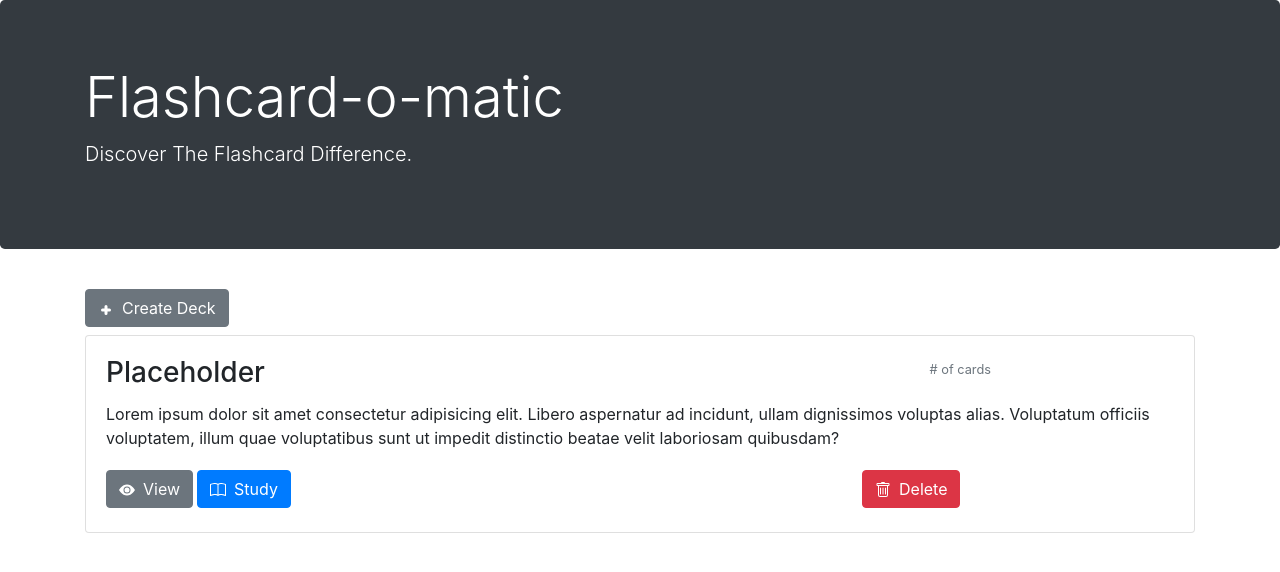
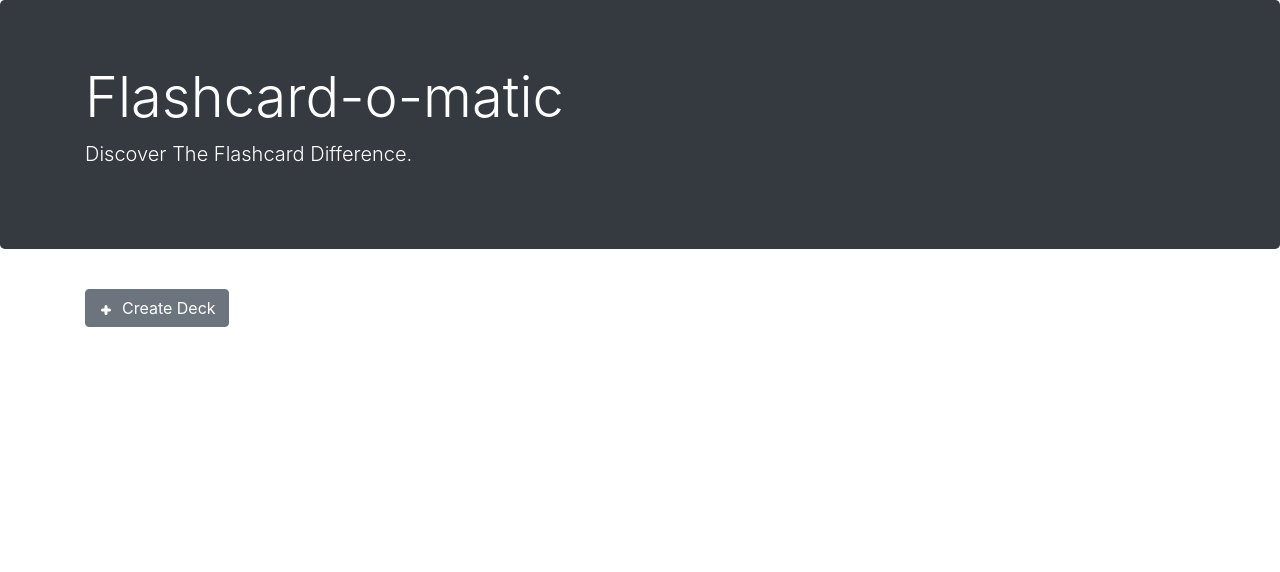
Before and after one commit to AustralianSpy/flashcard-project, a React (Create React App) app: page / in a window 1280 px wide. Shown: the top 572 px of the page. Built offline with nearby package versions, Linux system fonts and the light colour scheme; a web font is replaced by a local one.

Commit message:
file structuring

```diff
--- a/src/Layout/DeckList.js
+++ b/src/Layout/DeckList/DeckThumbnail.js
@@ -1,18 +1,20 @@
-import React, { useState, useEffect } from 'react';
-import { Route, Switch, useRouteMatch, Link } from 'react-router-dom';
+import React from 'react';
+import { useRouteMatch, Link } from 'react-router-dom';
 
-export default function DeckList( decks = []) {
+export default function DeckThumbnail(deck = []) {
+    const { id, name, description, cards } = deck;
+    // use id for navigation to view, study, and delete... pass it on through params.
 
     return (
         <div className="card">
             <div className="card-body">
                 <div className="row">
-                    <h3 className="card-title col-9">Placeholder</h3>
+                    <h3 className="card-title col-9">{name}</h3>
                     <p className="card-text col-3">
-                        <small className="text-muted"># of cards</small>
+                        <small className="text-muted">{cards.length} cards</small>
                     </p>
                 </div>
-                <p className="card-text">Lorem ipsum dolor sit amet consectetur adipisicing elit. Libero aspernatur ad incidunt, ullam dignissimos voluptas alias. Voluptatum officiis voluptatem, illum quae voluptatibus sunt ut impedit distinctio beatae velit laboriosam quibusdam?</p>
+                <p className="card-text">{description}</p>
                 <div className="row">
                     <div className="col-8">
                         <Link className="btn btn-secondary">
--- /dev/null
+++ b/src/Layout/DeckList/ListDecks.js
@@ -0,0 +1,12 @@
+import React from 'react';
+import DeckThumbnail from './DeckThumbnail';
+
+export default function ListDecks(decks = []) {
+    return (
+        <div className="container">
+            {decks.map((deck) => (
+                <DeckThumbnail key={deck.id} deck={deck} />
+            ))}
+        </div>
+    );
+}
--- a/src/Layout/index.js
+++ b/src/Layout/index.js
@@ -1,11 +1,9 @@
 import React, { useState, useEffect } from 'react';
 import { Route, Switch, useRouteMatch } from 'react-router-dom';
 import CreateDeckBtn from './Components/CreateDeckBtn';
-import Deck from './DeckCrud/ViewDeck';
-import DeckList from './DeckList';
+import ListDecks from './DeckList/ListDecks';
 import Header from './Header';
 import NotFound from './NotFound';
-import Card from './CardCrud/Card';
 
 /*
 TODO: fetch a list of decks, map to individual modules.
@@ -14,6 +12,7 @@ TODO: routing.
 
 function Layout() {
   const { path } = useRouteMatch();
+  const decks = [];
 
   return (
     <>
@@ -22,7 +21,10 @@ function Layout() {
         <Switch>
           <Route exact path={path}>
             <CreateDeckBtn />
-            <DeckList />
+            {/*
+              Render ListDecks only if there ARE decks.
+              <ListDecks decks={decks} />
+            */}
           </Route>
           <Route>
             <NotFound />
```
Also changed, not shown: src/Layout/DeckCrud/Deck.js (renamed from src/Layout/Deck.js, +5 -5 lines), src/Layout/DeckCrud/Study.js (added), src/Layout/Study.js (deleted).
